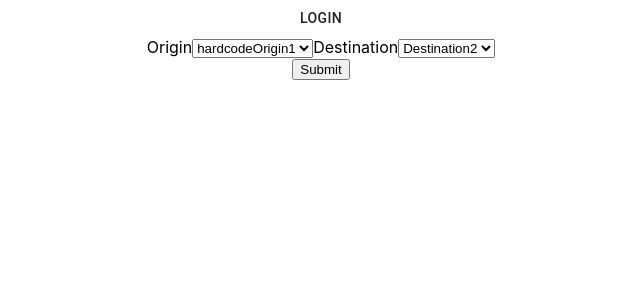
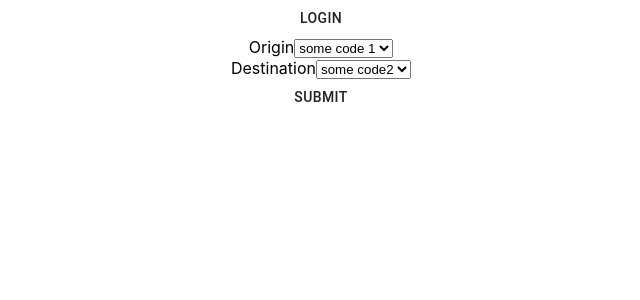
Before and after one commit to Andre2610/spacetraveling-frontend, a React (Create React App) app: page / in a window 1280 px wide. Shown: the top 300 px of the page, without its empty margins (319-959 px from the left). Built offline with nearby package versions, Linux system fonts and the light colour scheme.

Commit message:
commiting this skeleton structure to pull latest files from dev branc

```diff
--- a/package.json
+++ b/package.json
@@ -8,7 +8,9 @@
     "@testing-library/react": "^9.5.0",
     "@testing-library/user-event": "^7.2.1",
     "axios": "^0.19.2",
+    "bootstrap": "^4.5.0",
     "react": "^16.13.1",
+    "react-bootstrap": "^1.2.2",
     "react-dom": "^16.13.1",
     "react-redux": "^7.2.0",
     "react-router-dom": "^5.2.0",
--- a/src/Components/selectorForm/index.js
+++ b/src/Components/selectorForm/index.js
@@ -5,10 +5,12 @@ import React, { useState } from "react";
 // import Select from "@material-ui/core/Select";
 // import Button from "@material-ui/core/Button";
 import { useSelector, useDispatch } from "react-redux";
+import { Form } from "react-bootstrap";
+import { Button } from "@material-ui/core";
 
 export default function SelectDestinationForm() {
-  const [origin, setOrigin] = useState();
-  const [destination, setDestination] = useState();
+  const [origin, setOrigin] = useState("");
+  const [destination, setDestination] = useState("");
   const dispatch = useDispatch();
 
   function submitHandler(event) {
@@ -18,23 +20,29 @@ export default function SelectDestinationForm() {
     console.log("whats my destination", destination);
   }
 
+  console.log("WHAT IS THIS?", origin);
+
   return (
     <>
-      <form>
-        <label>Origin</label>
-        <select>
-          <option value={origin} onChange={setOrigin}>
-            hardcodeOrigin1
-          </option>
-        </select>
-        <label>Destination</label>
-        <select value={destination} onChange={setDestination}>
-          <option>Destination2</option>
-        </select>
-      </form>
-      <button type='submit' onClick={submitHandler}>
+      <Form>
+        <Form.Group controlId='controlSelectOrigin'>
+          <Form.Label>Origin</Form.Label>
+          <Form.Control as='select' onChange={(e) => setOrigin(e.target.value)}>
+            <option value={"insert planet here!"}>some code 1</option>
+            <option value={origin}>some code 2</option>
+          </Form.Control>
+        </Form.Group>
+
+        <Form.Group>
+          <Form.Label>Destination</Form.Label>
+          <Form.Control as='select'>
+            <option>some code2</option>
+          </Form.Control>
+        </Form.Group>
+      </Form>
+      <Button variant='primary' type='submit' onClick={submitHandler}>
         Submit
-      </button>
+      </Button>
     </>
   );
 }
```
Also changed, not shown: 1 other file (tests, documents, lock files or other folders).
